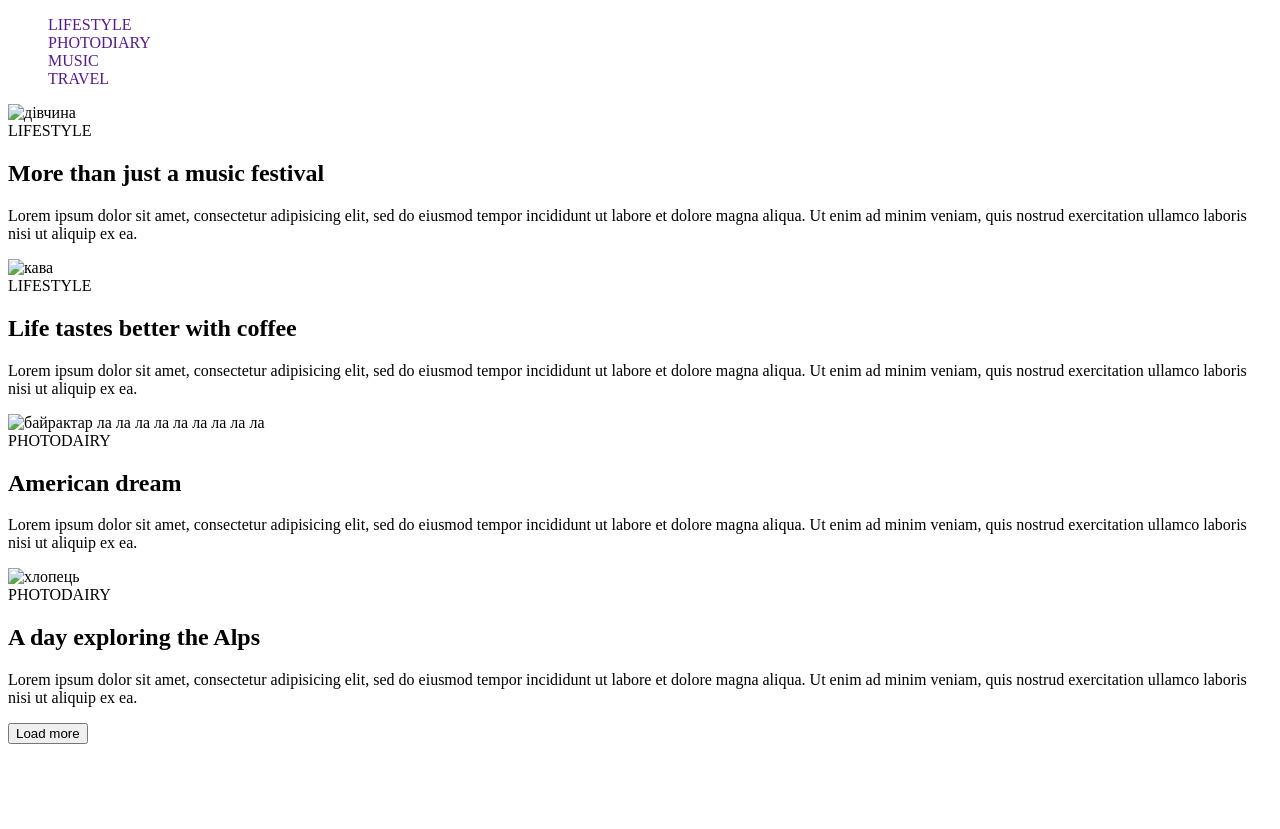
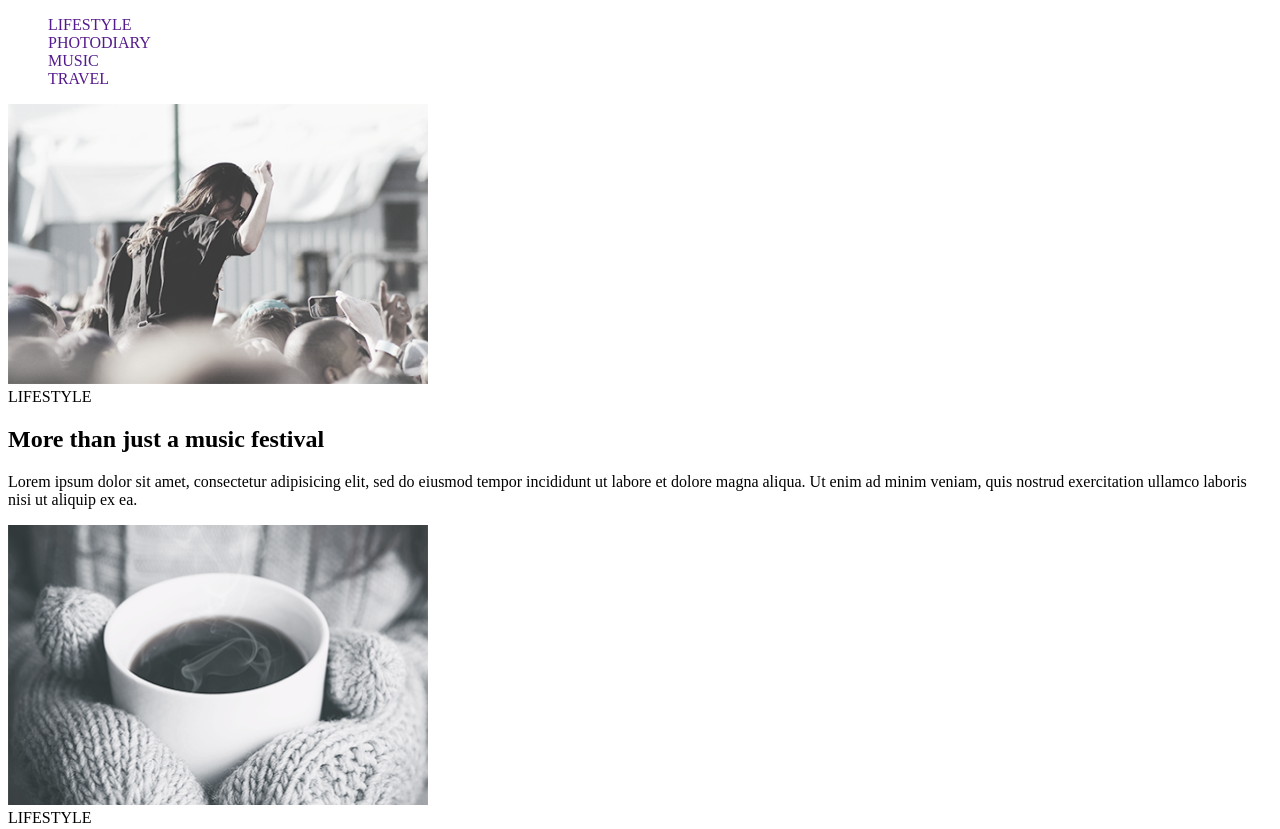
Before and after one commit to EISTIM/new-lesson15, a plain HTML site: page index.html in a window 1280 px wide. Shown: the top 829 px of the page. Before the commit the page ends 800 px from the top, so only its background shows below. Drawn offline with Linux system fonts and the light colour scheme.

Commit message:
Update index.html

```diff
--- a/index.html
+++ b/index.html
@@ -27,7 +27,7 @@
   </header>
   <main>
     <div class="card">
-        <img src="img/1 1.png" alt="дівчина">
+        <img src="1 1.png" alt="дівчина">
         <div>
             <span>LIFESTYLE</span>
             <h2>More than just a music festival </h2>
@@ -35,7 +35,7 @@
         </div>
     </div>
     <div class="card">
-<img src="img/2 1.png" alt="кава">
+<img src="2 1.png" alt="кава">
 <div>
     <span>LIFESTYLE</span>
     <h2>Life tastes better with coffee</h2>
@@ -43,7 +43,7 @@
 </div>
     </div>
     <div class="card">
-        <img src="img/3 1.png" alt="байрактар ла ла ла ла ла ла ла ла ла">
+        <img src="3 1.png" alt="байрактар ла ла ла ла ла ла ла ла ла">
         <div>
             <span>PHOTODAIRY</span>
             <h2>American dream</h2>
@@ -51,7 +51,7 @@
         </div>
     </div>
     <div class="card">
-        <img src="img/4 1.png" alt="хлопець">
+        <img src="4 1.png" alt="хлопець">
         <div>
             <span>PHOTODAIRY</span>
             <h2>A day exploring the Alps</h2>
```
